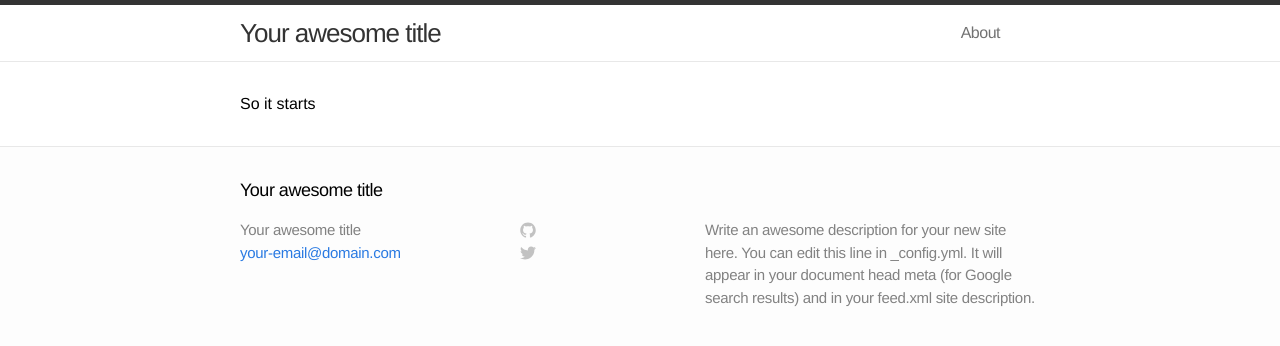
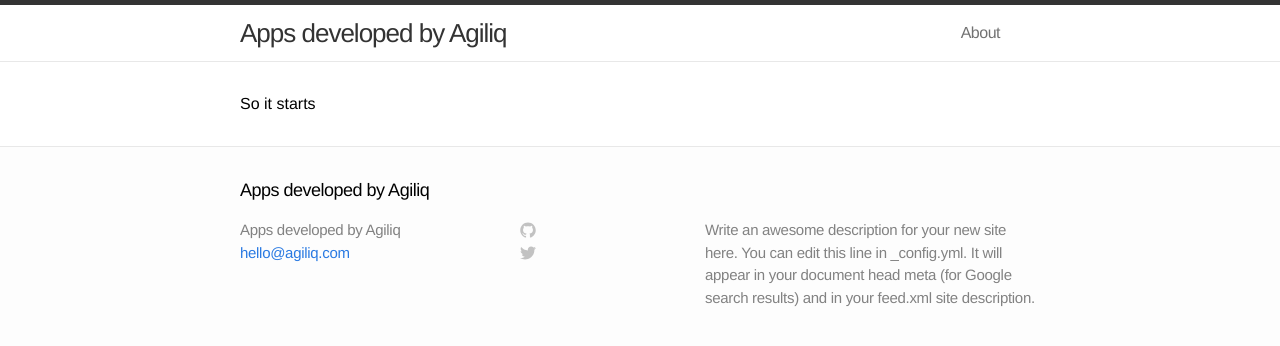
Before and after one commit to agiliq/apps.agiliq.com, a Jekyll site: the page built from index.md, in a window 1280 px wide. Shown: the top 346 px of the page. Built offline with Jekyll 4.4.1, drawn with Linux system fonts in a browser that asks for light colours.

Commit message:
config vals

```diff
--- a/_config.yml
+++ b/_config.yml
@@ -1,6 +1,6 @@
 # Site settings
-title: Your awesome title
-email: your-email@domain.com
+title: Apps developed by Agiliq
+email: "hello@agiliq.com"
 description: "Write an awesome description for your new site here. You can edit this line in _config.yml. It will appear in your document head meta (for Google search results) and in your feed.xml site description."
 baseurl: ""
 url: "http://yourdomain.com"
```
